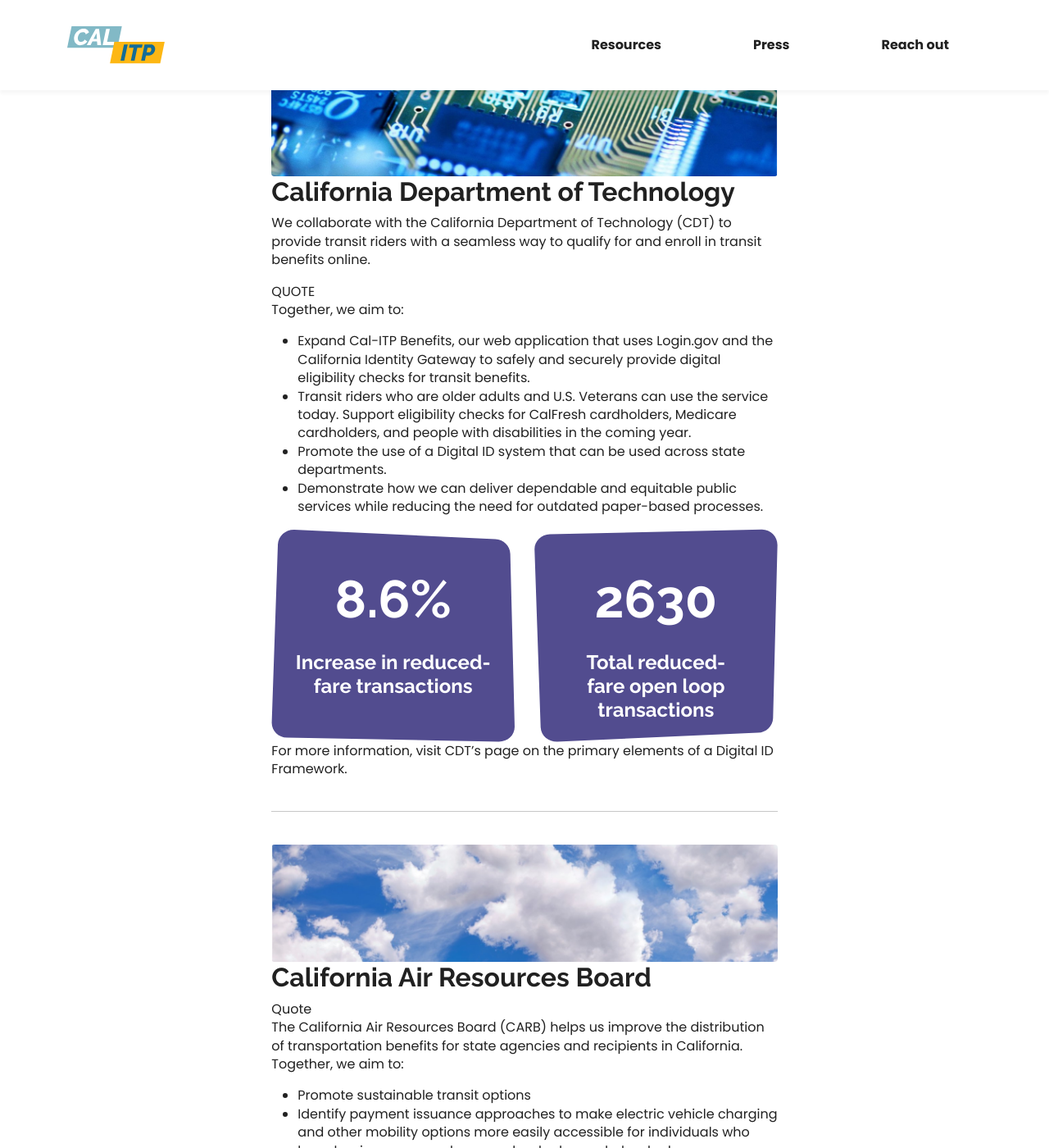
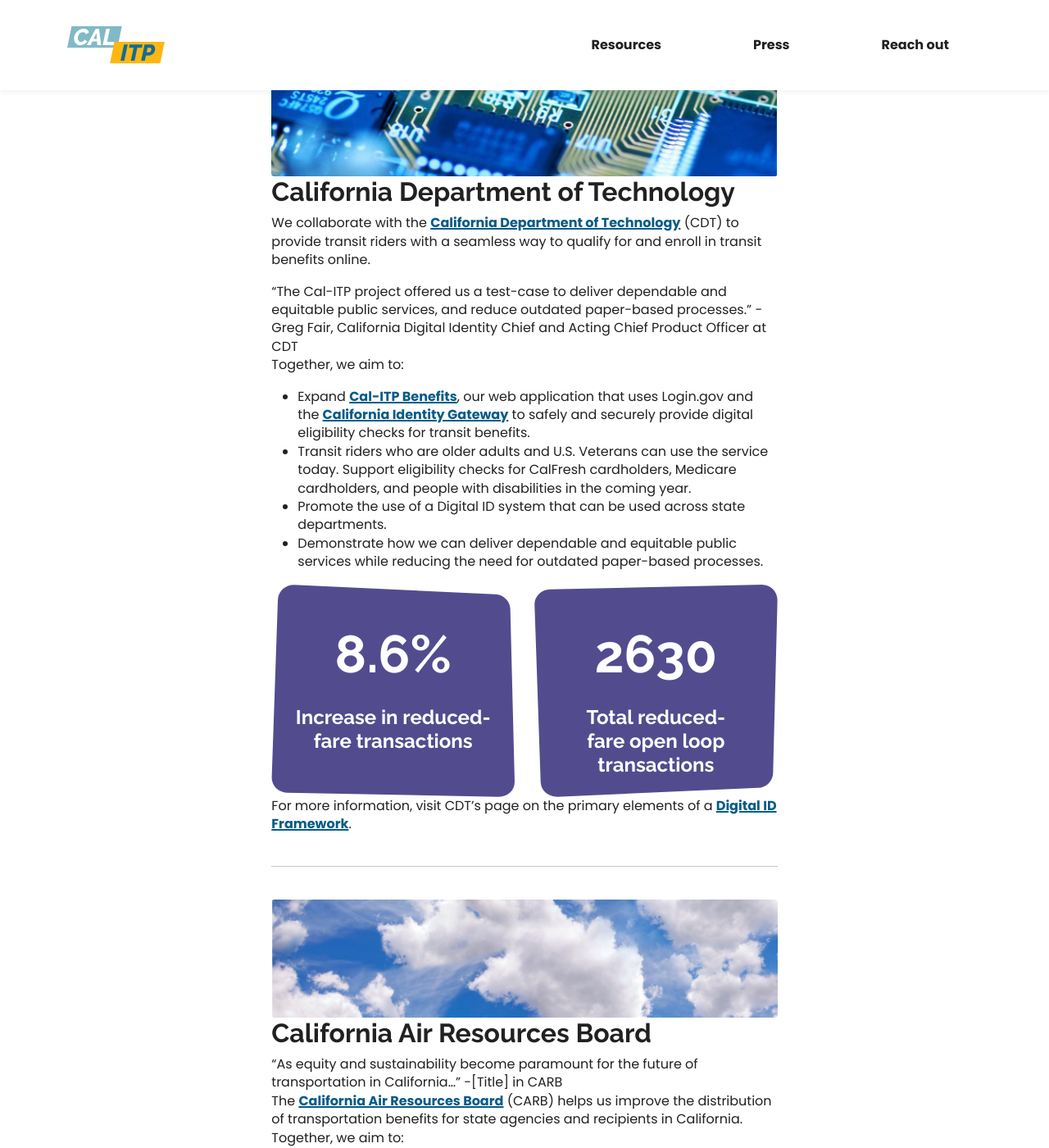
Before and after one commit to cal-itp/calitp.org, a Jekyll site: the page built from src/partners.html, in a window 1280 px wide and 1400 px high, scrolled down 505 px. Shown: the whole window at 82% size. Built offline with Jekyll 4.4.1, drawn with Linux system fonts in a browser that asks for light colours; some of the changed text lies outside the part shown.

Commit message:
feat(partners): add links

```diff
--- a/src/partners.html
+++ b/src/partners.html
@@ -25,15 +25,20 @@
         <img class="w-100 rounded-1" src="/images/partners-cdt-background.png" />
         <h2>California Department of Technology</h2>
         <p>
-          We collaborate with the California Department of Technology (CDT) to provide transit riders with a seamless way to
-          qualify for and enroll in transit benefits online.
+          We collaborate with the <a href="https://cdt.ca.gov/" target="_blank">California Department of Technology</a> (CDT) to
+          provide transit riders with a seamless way to qualify for and enroll in transit benefits online.
         </p>
-        <quote>QUOTE</quote>
+        <quote
+          >“The Cal-ITP project offered us a test-case to deliver dependable and equitable public services, and reduce outdated
+          paper-based processes.” - Greg Fair, California Digital Identity Chief and Acting Chief Product Officer at CDT</quote
+        >
         <p>Together, we aim to:</p>
         <ul>
           <li>
-            Expand Cal-ITP Benefits, our web application that uses Login.gov and the California Identity Gateway to safely and
-            securely provide digital eligibility checks for transit benefits.
+            Expand <a target="_blank" href="https://benefits.calitp.org/">Cal-ITP Benefits</a>, our web application that uses
+            Login.gov and the
+            <a href="https://digitalidstrategy.cdt.ca.gov/primary-elements.html" target="_blank">California Identity Gateway</a>
+            to safely and securely provide digital eligibility checks for transit benefits.
           </li>
           <li>
             Transit riders who are older adults and U.S. Veterans can use the service today. Support eligibility checks for
@@ -59,7 +64,10 @@
             </div>
           </div>
         </div>
-        <p>For more information, visit CDT’s page on the primary elements of a Digital ID Framework.</p>
+        <p>
+          For more information, visit CDT’s page on the primary elements of a
+          <a href="https://digitalidstrategy.cdt.ca.gov/primary-elements.html" target="_blank">Digital ID Framework</a>.
+        </p>
       </section>
 
       <hr />
@@ -67,10 +75,12 @@
       <section>
         <img class="w-100 rounded-1" src="/images/partners-carb-background.png" />
         <h2>California Air Resources Board</h2>
-        <quote>Quote</quote>
+        <quote
+          >“As equity and sustainability become paramount for the future of transportation in California…” -[Title] in CARB</quote
+        >
         <p>
-          The California Air Resources Board (CARB) helps us improve the distribution of transportation benefits for state
-          agencies and recipients in California. Together, we aim to:
+          The <a target="_blank" href="https://ww2.arb.ca.gov/">California Air Resources Board</a> (CARB) helps us improve the
+          distribution of transportation benefits for state agencies and recipients in California. Together, we aim to:
         </p>
         <ul>
           <li>Promote sustainable transit options</li>
@@ -79,7 +89,12 @@
             accessible for individuals who have low incomes, or who are unbanked or underbanked
           </li>
           <li>Close the gap between those who are eligible for mobility benefits and those who receive them</li>
-          <li>Explore the application of rewards and loyalty programs in transit</li>
+          <li>
+            Explore the application of
+            <a href="https://www.calitp.org/assets/CARB.Mobility.Loyalty.and.Rewards.Market.Sounding.Background.pdf"
+              >rewards and loyalty programs in transit</a
+            >
+          </li>
         </ul>
         <div class="row justify-content-md-center align-content-stretch">
           <div class="col-12 col-md-6">
```
Also changed, not shown: other parts of src/partners.html (+15 -3 lines).
